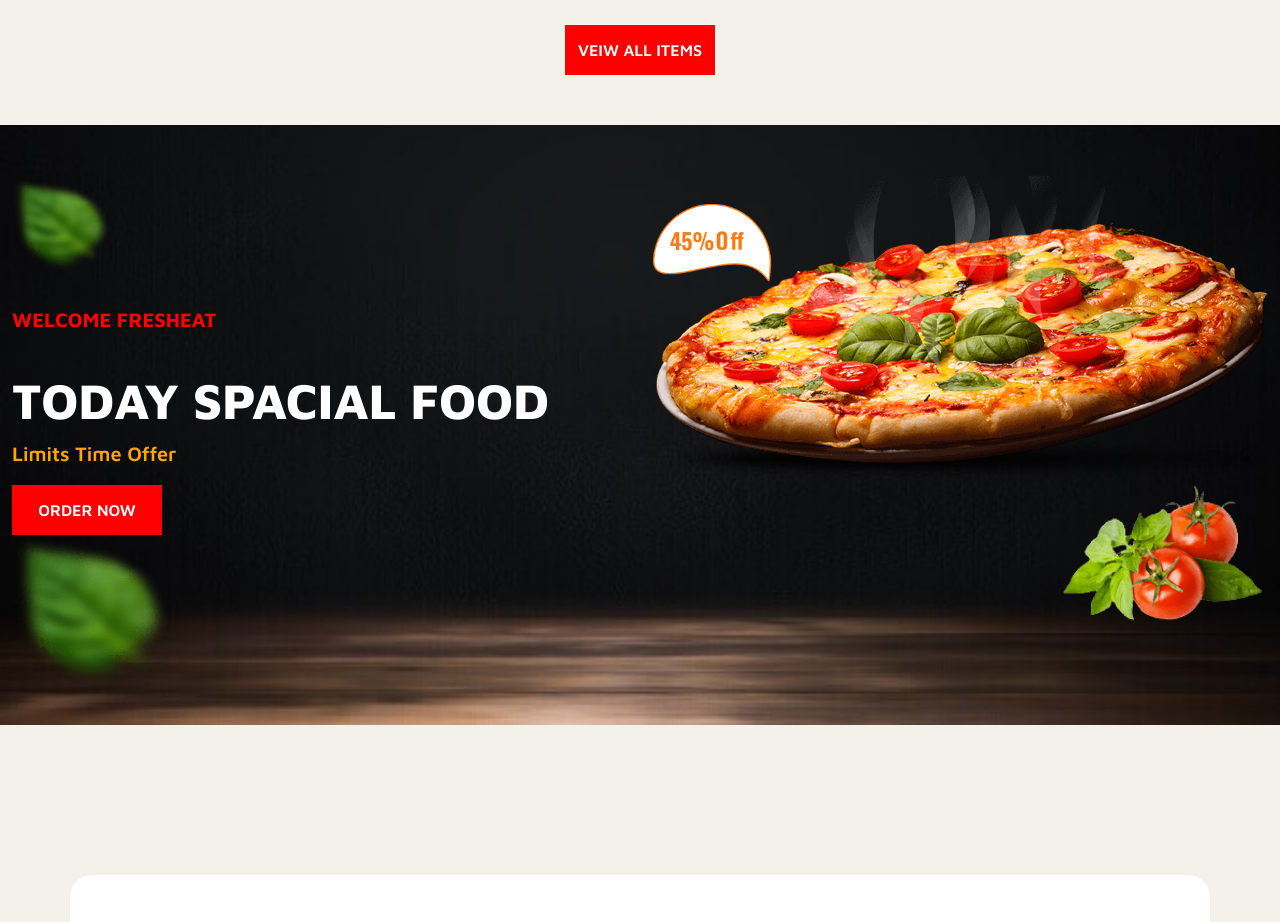
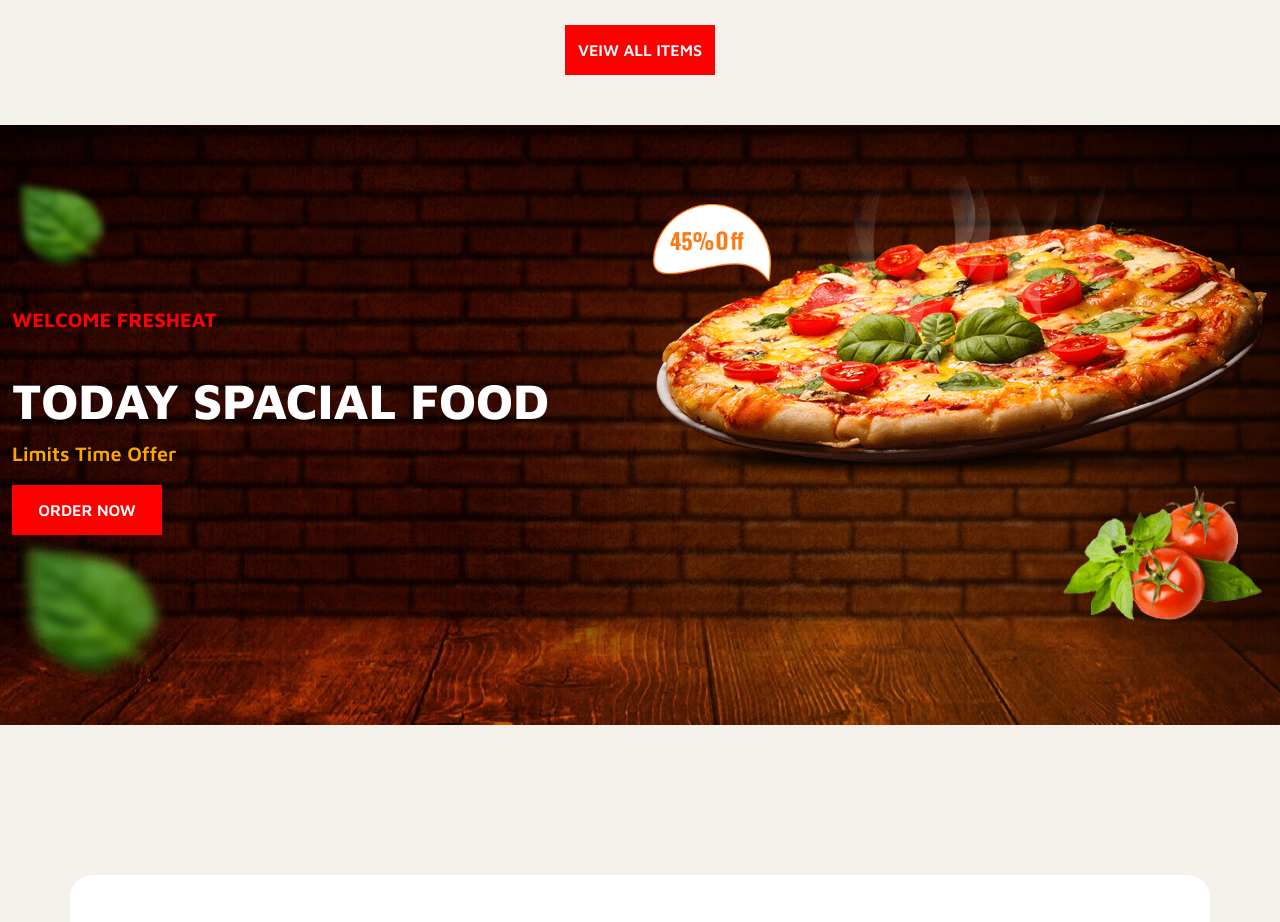
Before and after one commit to sanketjadhav38/Fresheat-FreshFood, a React (Vite) app: page / in a window 1280 px wide. Shown: the part 3640-4562 px from the top of the page. Built offline with nearby package versions, Linux system fonts and the light colour scheme.

Commit message:
Fix background image path

```diff
--- a/src/component/TodaySpecial.css
+++ b/src/component/TodaySpecial.css
@@ -1,8 +1,8 @@
 .TodaySpecial-section{
-    background-image: url('/Image/Background-Images/offer-bg.jpg');
     background-repeat: no-repeat;
     background-size: cover;
     padding-bottom: 50px;
+    background-image: url('/Image/Background-Images/bg-header.jpg');
 }
 .TodaySpecialImg1{
     padding-top: 100px;
```
